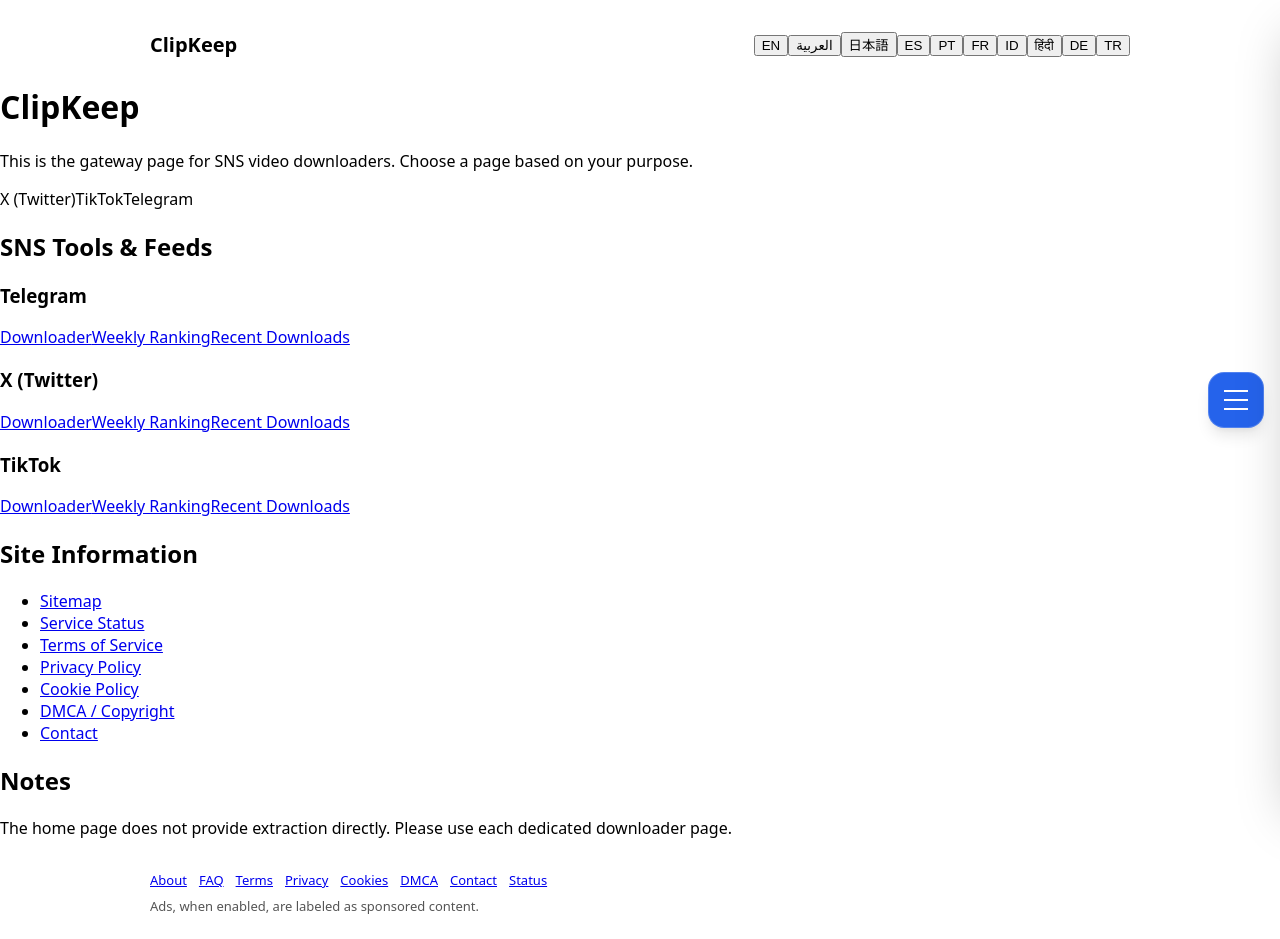
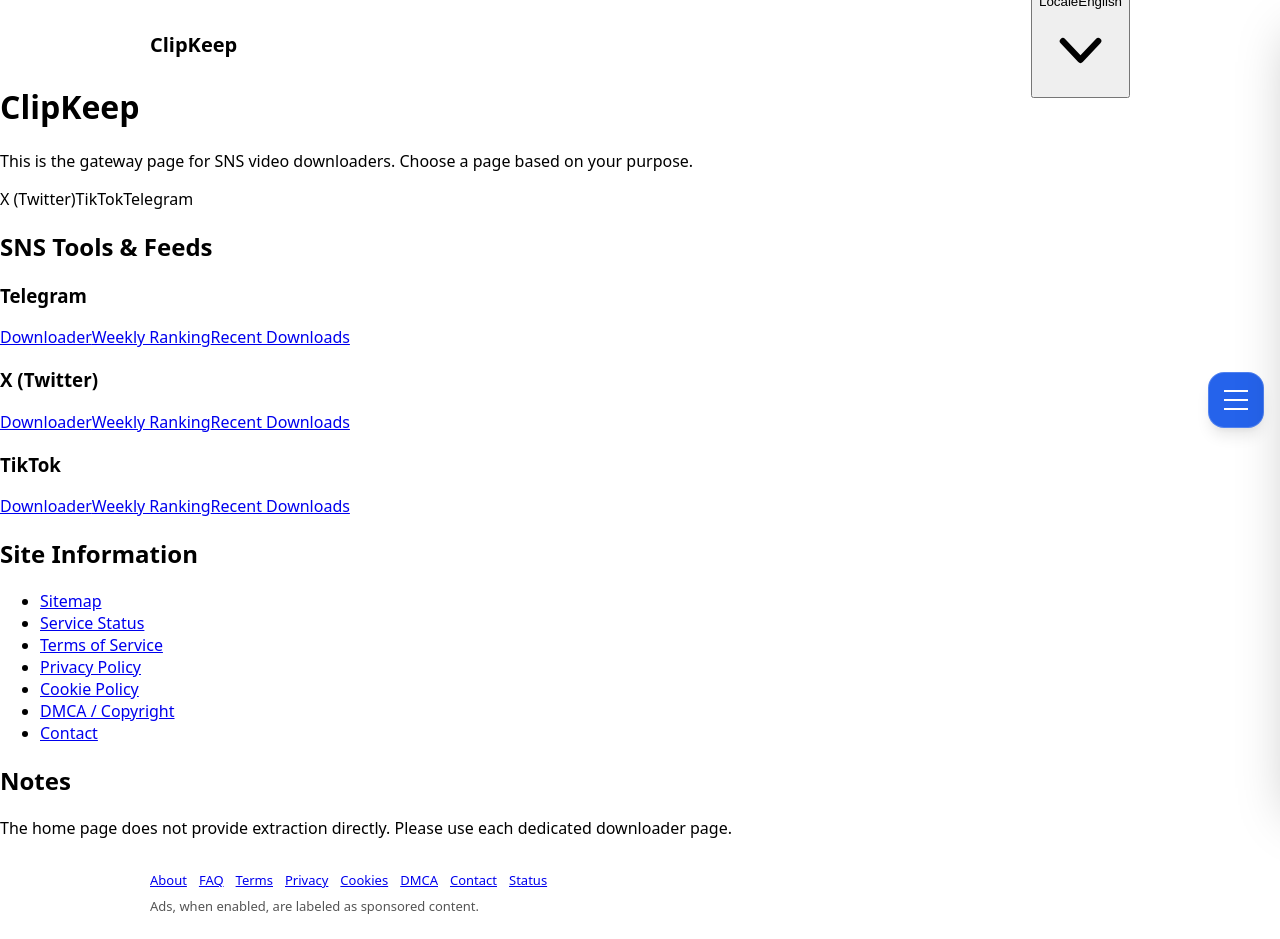
Before and after one commit to DK-G/clipkeep, a Next.js app: page / in a window 1280 px wide. Built offline with nearby package versions, Linux system fonts and the light colour scheme.

Commit message:
feat(ui): switch language selector to dropdown menu

```diff
--- a/src/components/language-switcher.tsx
+++ b/src/components/language-switcher.tsx
@@ -1,47 +1,102 @@
 'use client';
 
+import { useEffect, useRef, useState } from 'react';
 import { usePathname, useRouter, useSearchParams } from 'next/navigation';
-import { Locale, normalizeLocale } from '@/lib/i18n/ui';
+import { Locale, homeText, normalizeLocale } from '@/lib/i18n/ui';
+
+const languageOptions: Array<{ code: Locale; label: string }> = [
+  { code: 'en', label: 'English' },
+  { code: 'ar', label: 'العربية' },
+  { code: 'ja', label: '日本語' },
+  { code: 'es', label: 'Español' },
+  { code: 'pt', label: 'Português' },
+  { code: 'fr', label: 'Français' },
+  { code: 'id', label: 'Indonesia' },
+  { code: 'hi', label: 'हिंदी' },
+  { code: 'de', label: 'Deutsch' },
+  { code: 'tr', label: 'Türkçe' },
+];
 
 export function LanguageSwitcher() {
   const router = useRouter();
   const pathname = usePathname();
   const searchParams = useSearchParams();
+  const currentLocale = normalizeLocale(searchParams.get('locale'));
+  const [open, setOpen] = useState(false);
+  const rootRef = useRef<HTMLDivElement>(null);
 
-  const currentLocale = normalizeLocale(searchParams.get('locale'));
+  const dict = homeText[currentLocale];
 
-  const toggleLocale = (newLocale: Locale) => {
+  useEffect(() => {
+    const onClickOutside = (event: MouseEvent) => {
+      if (!rootRef.current) return;
+      if (!rootRef.current.contains(event.target as Node)) {
+        setOpen(false);
+      }
+    };
+
+    const onEsc = (event: KeyboardEvent) => {
+      if (event.key === 'Escape') setOpen(false);
+    };
+
+    document.addEventListener('mousedown', onClickOutside);
+    document.addEventListener('keydown', onEsc);
+    return () => {
+      document.removeEventListener('mousedown', onClickOutside);
+      document.removeEventListener('keydown', onEsc);
+    };
+  }, []);
+
+  const switchLocale = (newLocale: Locale) => {
     const params = new URLSearchParams(searchParams.toString());
     params.set('locale', newLocale);
+    setOpen(false);
     router.push(`${pathname}?${params.toString()}`);
   };
 
+  const currentLabel = languageOptions.find((o) => o.code === currentLocale)?.label ?? 'English';
+
   return (
-    <div className="flex flex-wrap items-center gap-2">
-      {[
-        { code: 'en', label: 'EN' },
-        { code: 'ar', label: 'العربية' },
-        { code: 'ja', label: '日本語' },
-        { code: 'es', label: 'ES' },
-        { code: 'pt', label: 'PT' },
-        { code: 'fr', label: 'FR' },
-        { code: 'id', label: 'ID' },
-        { code: 'hi', label: 'हिंदी' },
-        { code: 'de', label: 'DE' },
-        { code: 'tr', label: 'TR' },
-      ].map((lang) => (
-        <button
-          key={lang.code}
-          onClick={() => toggleLocale(lang.code as Locale)}
-          className={`px-3 py-1 text-sm font-medium rounded-md transition ${
-            currentLocale === lang.code
-              ? 'bg-black text-white'
-              : 'bg-gray-100 text-gray-600 hover:bg-gray-200'
-          }`}
+    <div ref={rootRef} className="relative inline-block text-left">
+      <button
+        type="button"
+        onClick={() => setOpen((v) => !v)}
+        aria-haspopup="menu"
+        aria-expanded={open}
+        className="inline-flex items-center gap-2 rounded-lg border border-gray-200 bg-white px-3 py-2 text-sm font-semibold text-gray-700 hover:bg-gray-50"
+      >
+        <span>{dict.localeLabel}</span>
+        <span className="text-gray-500">{currentLabel}</span>
+        <svg className={`h-4 w-4 text-gray-500 transition-transform ${open ? 'rotate-180' : ''}`} viewBox="0 0 20 20" fill="currentColor" aria-hidden="true">
+          <path fillRule="evenodd" d="M5.23 7.21a.75.75 0 011.06.02L10 11.168l3.71-3.94a.75.75 0 111.08 1.04l-4.25 4.5a.75.75 0 01-1.08 0l-4.25-4.5a.75.75 0 01.02-1.06z" clipRule="evenodd" />
+        </svg>
+      </button>
+
+      {open && (
+        <div
+          role="menu"
+          className="absolute right-0 z-50 mt-2 w-48 overflow-hidden rounded-xl border border-gray-200 bg-white shadow-lg"
         >
-          {lang.label}
-        </button>
-      ))}
+          <ul className="max-h-72 overflow-auto py-1">
+            {languageOptions.map((lang) => {
+              const active = lang.code === currentLocale;
+              return (
+                <li key={lang.code}>
+                  <button
+                    type="button"
+                    role="menuitem"
+                    onClick={() => switchLocale(lang.code)}
+                    className={`flex w-full items-center justify-between px-3 py-2 text-sm ${active ? 'bg-gray-100 font-semibold text-gray-900' : 'text-gray-700 hover:bg-gray-50'}`}
+                  >
+                    <span>{lang.label}</span>
+                    {active && <span className="text-xs text-blue-600">Current</span>}
+                  </button>
+                </li>
+              );
+            })}
+          </ul>
+        </div>
+      )}
     </div>
   );
 }
```
